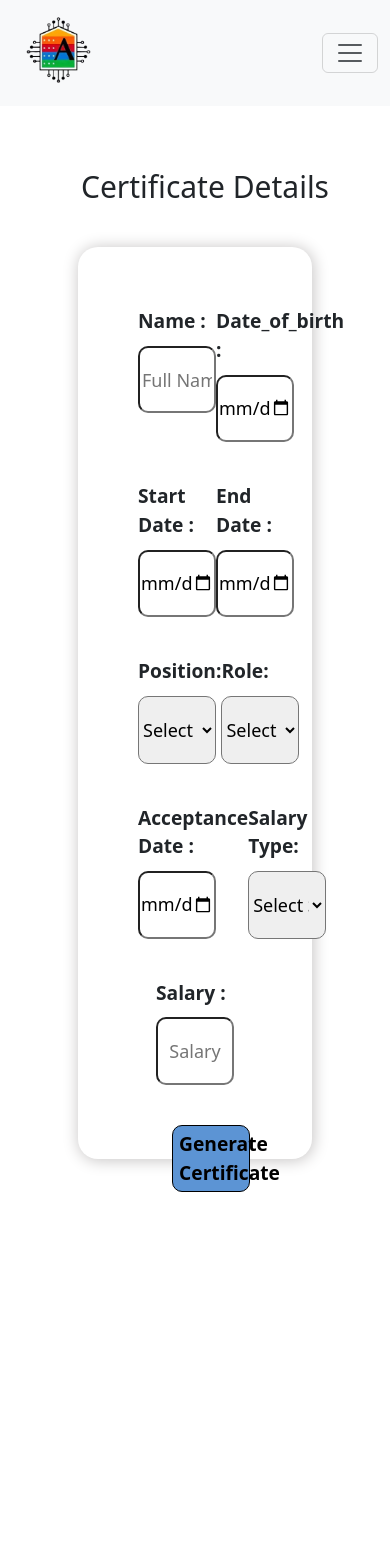
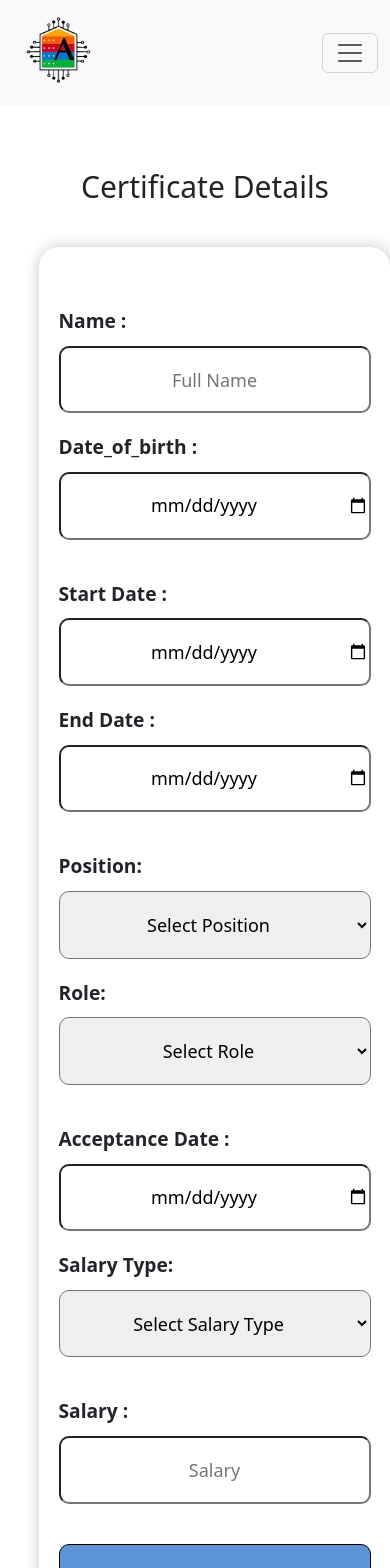
Before and after one commit to ShindeShital88/Offerletter-Generation, a React (Create React App) app in the folder client/: page / in a window 390 px wide. Shown: the top 1568 px of the page. Before the commit the page ends 1217 px from the top, so only its background shows below. Built offline with nearby package versions, Linux system fonts and the light colour scheme.

Commit message:
searching offerletter

```diff
--- a/client/src/View/Form/Form.css
+++ b/client/src/View/Form/Form.css
@@ -1,51 +1,98 @@
-.main-form{
-    height:108vh;
-    width:60vw;
+.main-form {
+  height: auto;
+  width: 60vw;
   margin-left: 20vw;
-    /* margin-top: 20px; */
-    /* border: 1px solid; */
   border-radius: 20px;
-    /* background-color: rgba(202, 200, 200, 0.233); */
   box-shadow: 1px 1px 15px 1px rgb(201, 199, 199);
-    padding:20px;
-    margin-top:5vh;
-  }
-  .block{
-    display:flex;
-    justify-content: space-evenly;
-    margin:40px;
+  padding: 20px;
+  margin-top: 5vh;
 }
 
-  .allinput{
-    height:8vh;
+/* Flex layout for blocks */
+.block {
+  display: flex;
+  justify-content: space-between;
+  margin: 40px;
+  gap: 20px; /* Add gap between form fields */
+}
+
+/* Styling for inputs */
+.allinput {
+  height: 8vh;
   width: 20vw;
-    /* border-radius: 10px; */
   text-align: center;
   font-size: large;
-    margin-top:10px;
-    /* border: 1px solid; */
-    /* box-shadow: 1px 1px 10px 1px rgba(155, 154, 154, 0.852); */
+  margin-top: 10px;
   border-radius: 10px;
   transition: 2s;
-
 }
 
-  .buton{
-      height:8vh;
-      width:20vw;
+/* Button styling */
+.buton {
+  height: 8vh;
+  width: 20vw;
   border: 1px solid;
   margin-left: 19vw;
   margin-bottom: 25px;
-      /* margin-top: 25px; */
   border-radius: 10px;
-      font-weight:700;
+  font-weight: 700;
   font-size: larger;
-      background-color: rgb(92, 148, 212)
+  background-color: rgb(92, 148, 212);
 }
 
-  .name{
+/* Label styling */
+.name {
   text-align: center;
-    font-weight:700;
-    font-size:larger;
+  font-weight: 700;
+  font-size: larger;
   margin-top: -20px;
 }
+
+/* Responsive styles */
+@media screen and (max-width: 1024px) {
+  .main-form {
+    width: 80vw;
+    margin-left: 10vw;
+  }
+
+  .allinput {
+    width: 40vw;
+  }
+
+  .buton {
+    width: 40vw;
+    margin-left: calc(20vw - 10px);
+  }
+}
+
+@media screen and (max-width: 768px) {
+  .main-form {
+    width: 90vw;
+    /* margin-left: 5vw; */
+  }
+
+  .block {
+    flex-direction: column;
+    align-items: center;
+  }
+
+  .allinput {
+    width: 80vw;
+  }
+
+  .buton {
+    width: 80vw;
+    margin-left: 0;
+  }
+}
+
+@media screen and (max-width: 480px) {
+  .allinput {
+    width: 80vw;
+  }
+
+  .buton {
+    width: 80vw;
+    margin-left: 0;
+  }
+}
```
Lines whose indentation alone changed are shown as unchanged.
